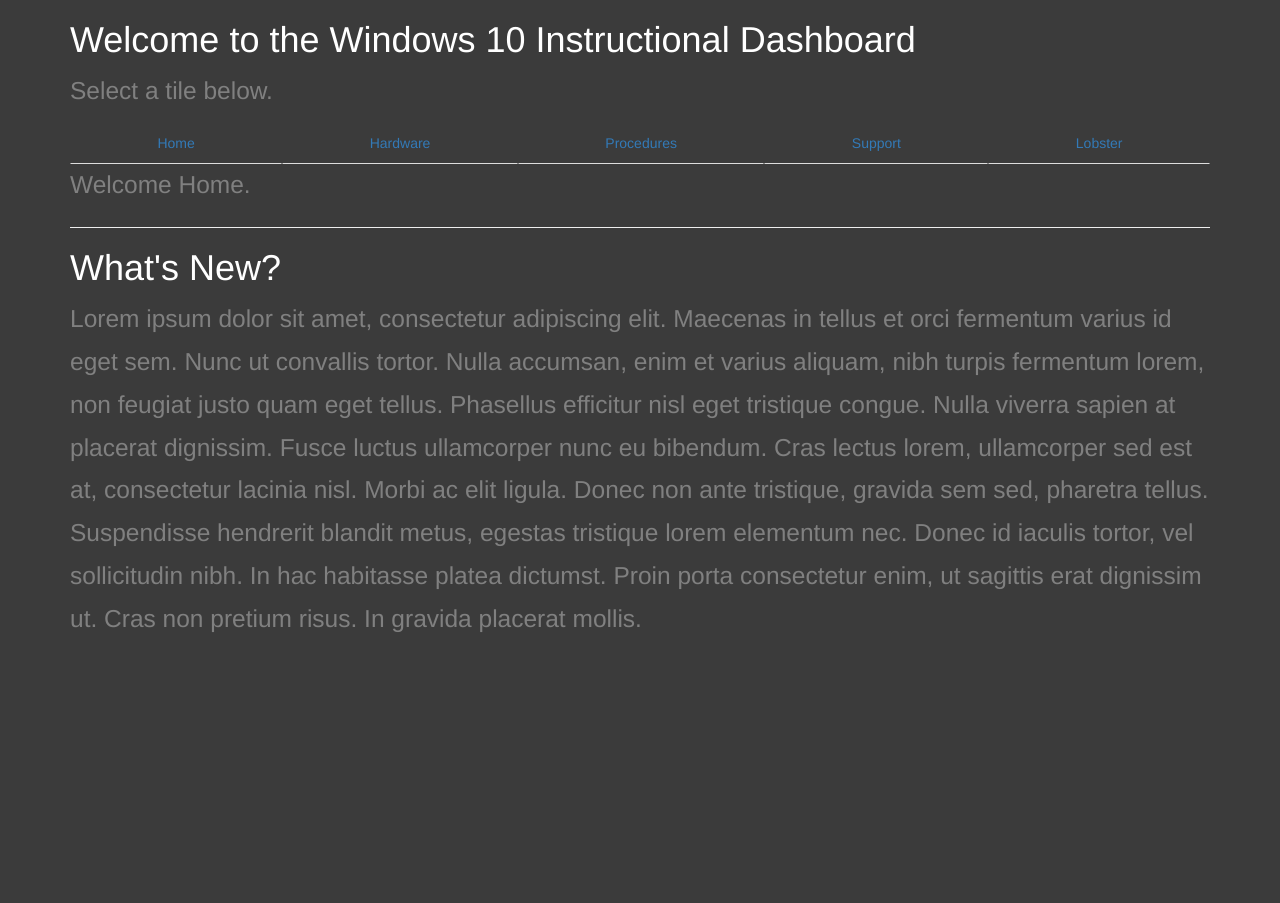
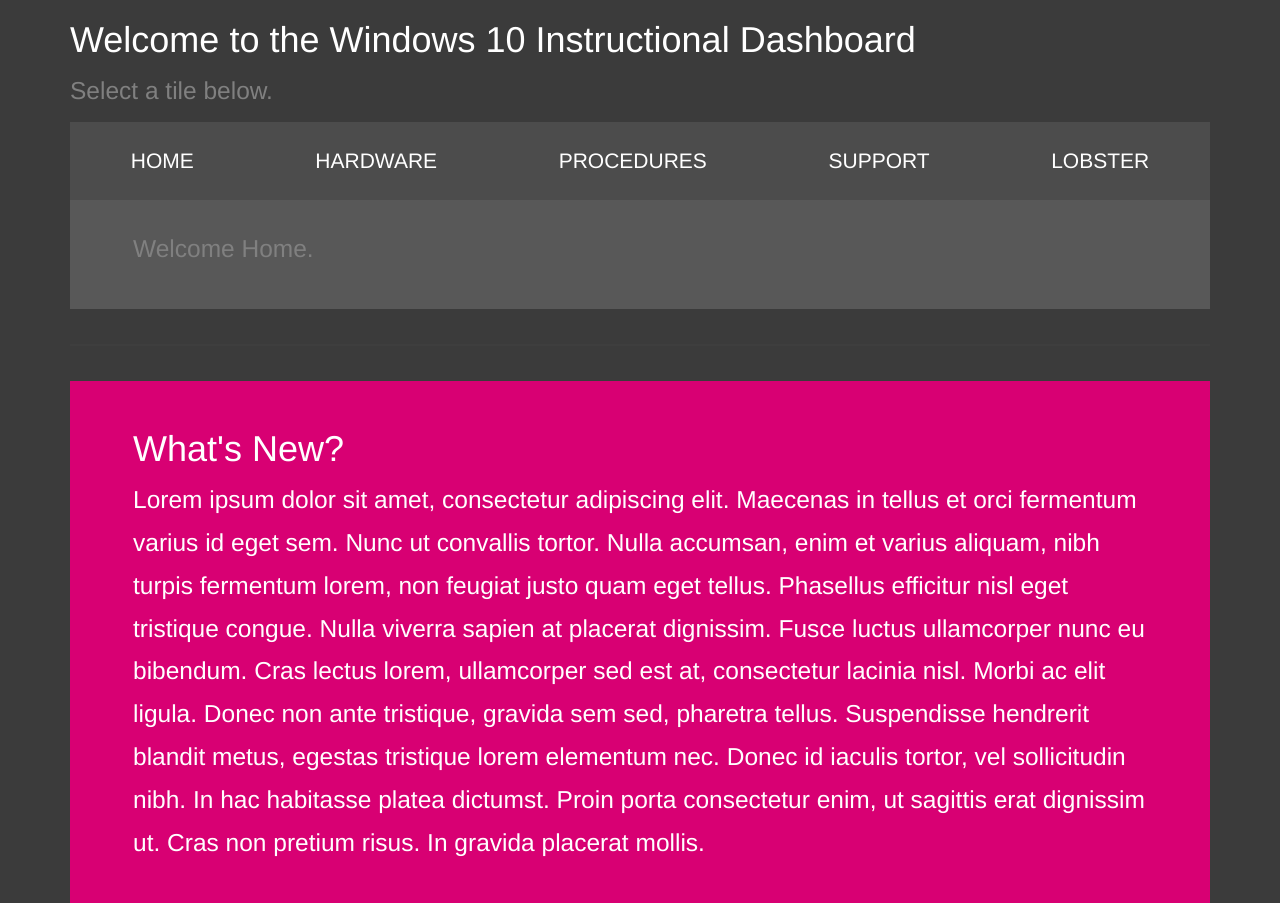
Before and after one commit to codyWchamberlain/Windows-10, a plain HTML site: page pages/whats_new_info.html in a window 1280 px wide. Before the commit the page ends 800 px from the top, so only its background shows below. Drawn offline with nearby package versions, Linux system fonts and the light colour scheme; a script that the page names is missing; files whose address does not match are found by name.

Commit message:
Base nav and info page styling.

```diff
--- a/assets/stylesheets/main.css
+++ b/assets/stylesheets/main.css
@@ -11,6 +11,41 @@ body {
 .tile:hover {
 	transition: opacity 1s ease;
 	opacity: .6;
+}
+
+.tile-info {
+	padding: 2em 4.5em;
+}
+
+/* Nav */
+ul#myTab  {
+	background: #4c4c4c;
+}
+
+ul#myTab li {
+	padding: 1em;
+	border: 0;
+}
+
+ul#myTab li a {
+	font-size: 1.5em;
+	text-transform: uppercase;
+	border: 0;
+	color: #fff;
+}
+
+ul#myTab li a:hover {
+	background: #585858;
+	color: #ccc;
+}
+
+#home,
+#hardware,
+#procedures,
+#support,
+#lobster {
+	background: #585858;
+	padding: 2em 4.5em;
 }
 
 /* Links */
@@ -36,6 +71,10 @@ p {
 	font-weight: 200;
 	line-height: 1.75em;
 	color: gray;
+}
+
+p.white-text {
+	color: #fff;
 }
 
 /* Utility Classes */
@@ -128,6 +167,11 @@ p {
 	margin-bottom: 10px;
 	}
 
+hr {
+	height: 0;
+	border: .5px solid #3e3e3e;
+	margin: 2.5em 0;
+}
 /* Page Helpers */
 
 /* Pages */
--- a/pages/whats_new_info.html
+++ b/pages/whats_new_info.html
@@ -48,30 +48,40 @@
         </ul>
         <div class="tab-content">
             <div id="home" class="tab-pane fade in active">
-            <p>Welcome Home.</p>
+                <p>Welcome Home.</p>
             </div>
+
             <div id="hardware" class="tab-pane fade">
-            Latitude e6430
-            Latitude e7420
-            Latitude e7440
-            Optiplex 780
+                <ul>
+                    <li><a href="#">Latitude e6430</a></li>
+                    <li><a href="#">Latitude e7420</a></li>
+                    <li><a href="#">Latitude e7440</a></li>
+                    <li><a href="#">Optiplex 780</a></li>
+                </ul>
             </div>
+
             <div id="procedures" class="tab-pane fade">
-            Day 1 Setup
-            LAN Printer Install
+                <ul>
+                    <li><a href="#">Day 1 Setup</a></li>
+                    <li><a href="#">LAN Printer Install</a></li>
+                </ul>
             </div>
+
             <div id="support" class="tab-pane fade">
                 <a target="_blank" href="https://cooperators.service-now.com/ess/">Self Serve</a>
+            </div>
 
-            </div>
             <div id="lobster" class="tab-pane fade">
-            Red and Pinchy, Just add Butter!
+                <p>Red and Pinchy, Just add Butter!</p>
             </div>
         </div>
+
         <hr />
 
+        <div class="magenta tile-info">
         <h1>What's New?</h1>
-        <p>Lorem ipsum dolor sit amet, consectetur adipiscing elit. Maecenas in tellus et orci fermentum varius id eget sem. Nunc ut convallis tortor. Nulla accumsan, enim et varius aliquam, nibh turpis fermentum lorem, non feugiat justo quam eget tellus. Phasellus efficitur nisl eget tristique congue. Nulla viverra sapien at placerat dignissim. Fusce luctus ullamcorper nunc eu bibendum. Cras lectus lorem, ullamcorper sed est at, consectetur lacinia nisl. Morbi ac elit ligula. Donec non ante tristique, gravida sem sed, pharetra tellus. Suspendisse hendrerit blandit metus, egestas tristique lorem elementum nec. Donec id iaculis tortor, vel sollicitudin nibh. In hac habitasse platea dictumst. Proin porta consectetur enim, ut sagittis erat dignissim ut. Cras non pretium risus. In gravida placerat mollis.</p>
+            <p class="white-text">Lorem ipsum dolor sit amet, consectetur adipiscing elit. Maecenas in tellus et orci fermentum varius id eget sem. Nunc ut convallis tortor. Nulla accumsan, enim et varius aliquam, nibh turpis fermentum lorem, non feugiat justo quam eget tellus. Phasellus efficitur nisl eget tristique congue. Nulla viverra sapien at placerat dignissim. Fusce luctus ullamcorper nunc eu bibendum. Cras lectus lorem, ullamcorper sed est at, consectetur lacinia nisl. Morbi ac elit ligula. Donec non ante tristique, gravida sem sed, pharetra tellus. Suspendisse hendrerit blandit metus, egestas tristique lorem elementum nec. Donec id iaculis tortor, vel sollicitudin nibh. In hac habitasse platea dictumst. Proin porta consectetur enim, ut sagittis erat dignissim ut. Cras non pretium risus. In gravida placerat mollis.</p>
+        </div>
     </div>
 </body>
 </html>
```
Also changed, not shown: index.html (+18 -10 lines).
